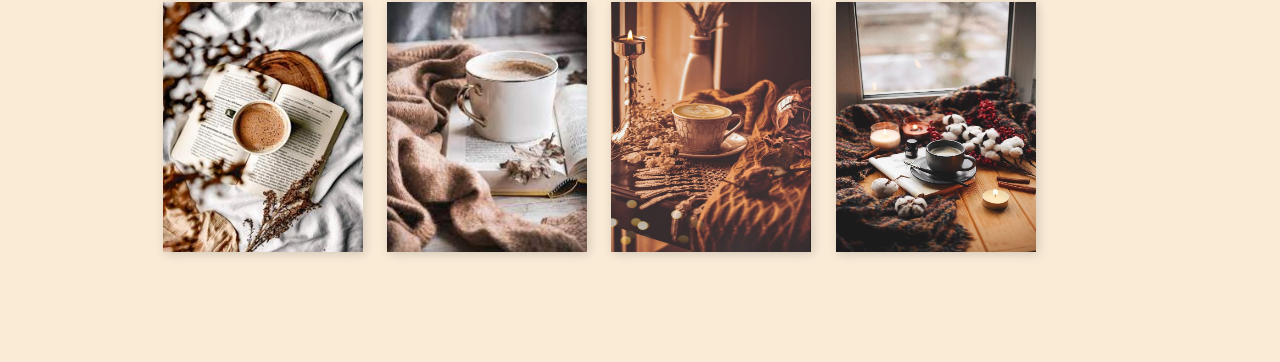
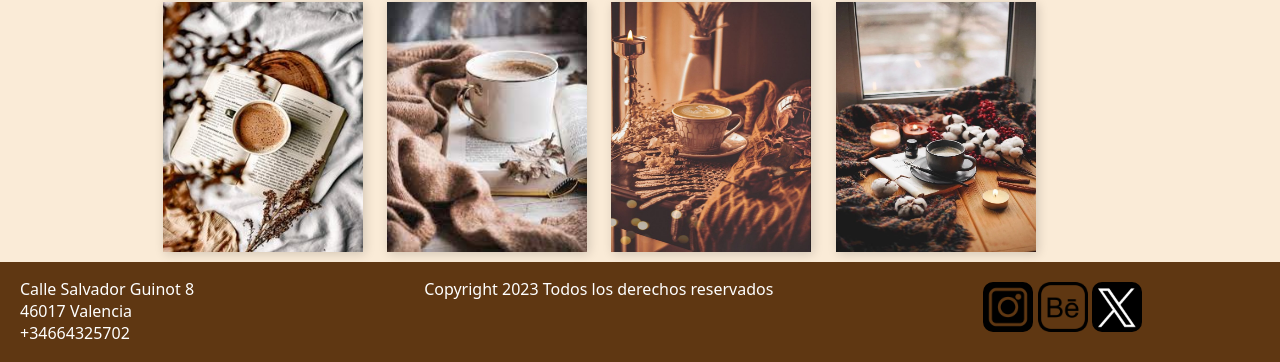
Before and after one commit to SamuelFriasNieto/WebDesignProject, a plain HTML site: page index.html in a window 1280 px wide. Shown: the part 1803-2165 px from the top of the page. Before the commit the page ends 2070 px from the top, so only its background shows below. Drawn offline with Linux system fonts and the light colour scheme.

Commit message:
Footer y algunos retoques

```diff
--- a/index.css
+++ b/index.css
@@ -1,5 +1,6 @@
 * {
     box-sizing: border-box;
+    scroll-behavior: smooth;
     font-family: system-ui, -apple-system, BlinkMacSystemFont, 'Segoe UI', Roboto, Oxygen, Ubuntu, Cantarell, 'Open Sans', 'Helvetica Neue', sans-serif;
 }
 
@@ -142,6 +143,7 @@ nav a {
 
 .galeria {
     width: 80%;
+    height: 550px;
     margin: 0 auto;
     position: relative;
 }
@@ -157,3 +159,26 @@ nav a {
     position: absolute;
     left: 25px;
 }
+
+footer {
+    background-color: #5f3712;
+    height: 100px;
+}
+
+footer img {
+    width: 50px;
+    height: 50px;
+    border-radius: 10px;
+}
+
+.redes {
+    margin-right: 20px;
+    padding-top: 20px;
+}
+
+footer p {
+    float: left;
+    margin-right: 210px;
+    margin-left: 20px;
+    color: white;
+}
--- a/index.html
+++ b/index.html
@@ -9,7 +9,7 @@
 <body>
     <header>
         <nav>
-            <a href="#">Inicio</a>
+            <a href="#inicio">Inicio</a>
             <a href="#">Productos</a>
             <a href="#">Sobre Nosotros</a>
             <a href="#">Contactar</a>
@@ -17,7 +17,7 @@
     </header>
 
     <main>
-        <section class="inicio">
+        <section id="inicio" class="inicio">
             <div class="overlay"> </div>
             <img src="img/coffee-7851453_1280.webp" alt="cozy coffe shop image">
             <div class="compra">
@@ -67,5 +67,18 @@
             </div>
         </section>
     </main>
+
+    <footer>
+        <p>Calle Salvador Guinot 8 <br>
+            46017 Valencia <br>
+            +34664325702
+        </p>
+        <p>Copyright 2023 Todos los derechos reservados</p>
+        <div class="redes">
+            <img src="img/Footer/1419647.png" alt="">
+            <img src="img/Footer/466940.png" alt="">
+            <img src="img/Footer/nuevo-logotipo-twitter-ahora-llamada_104.webp" alt="">
+        </div>
+    </footer>
 </body>
 </html>
```
Also changed, not shown: img/Footer/1419647.png (added), img/Footer/466940.png (added), img/Footer/nuevo-logotipo-twitter-ahora-llamada_104.webp (added).
